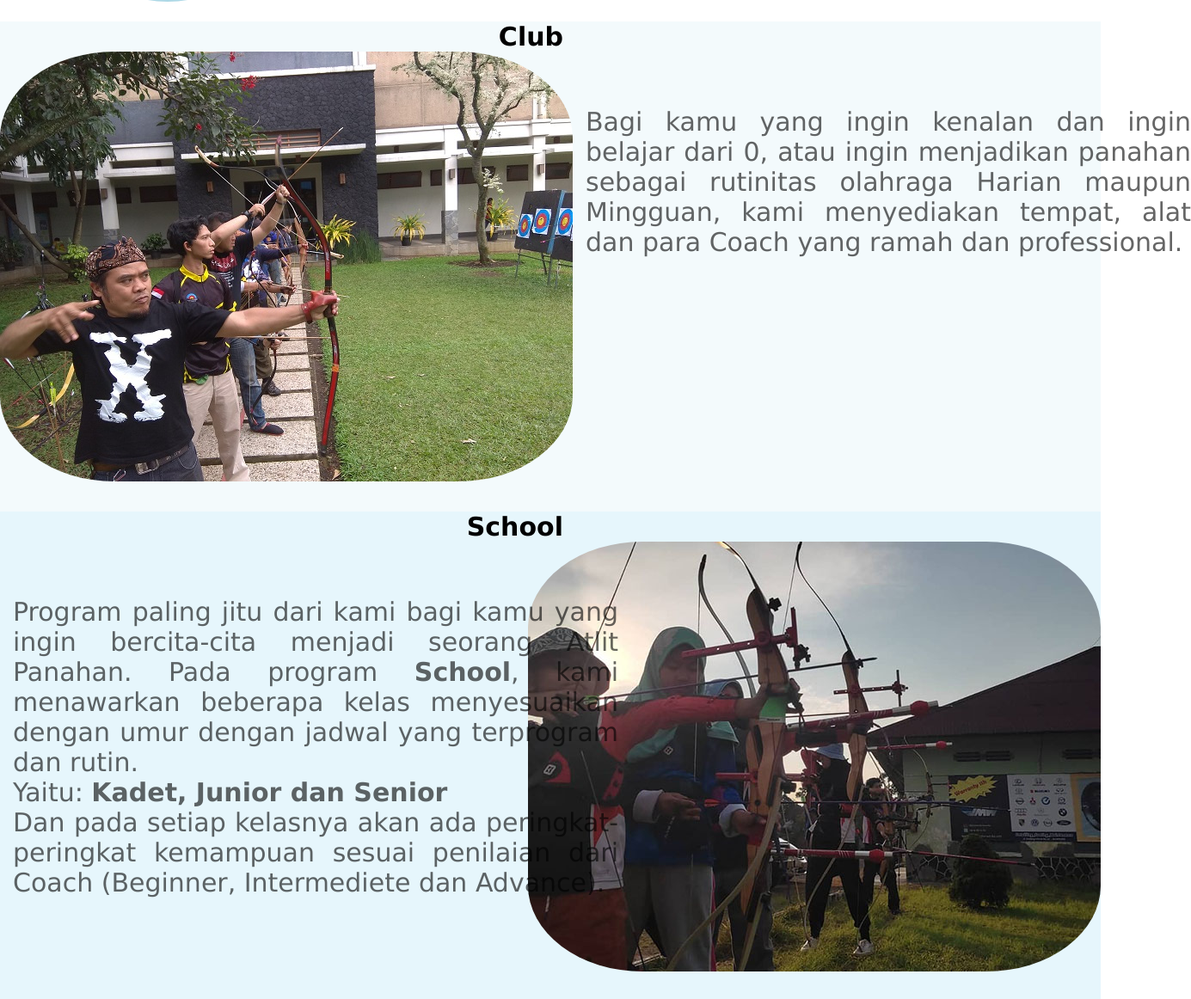
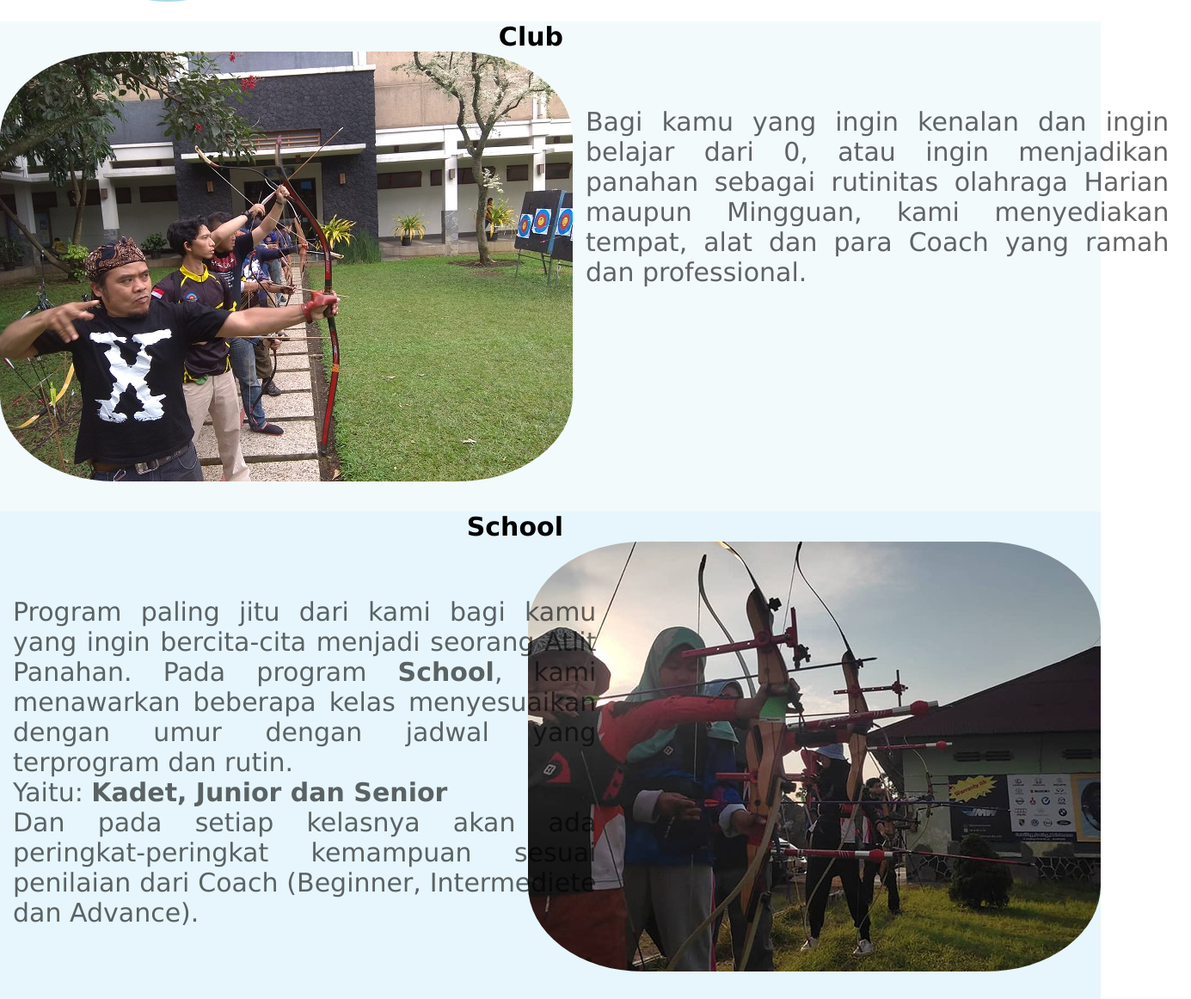
Before and after one commit to fowazalvarez/archeryclub.github.io, a plain HTML site: page navbar/program.html in a window 1280 px wide. Shown: the part 769-1931 px from the top of the page at 86% size, 1385 px wide, since content can reach past the window. Drawn offline with Linux system fonts and the light colour scheme.

Commit message:
Update stylenavbar.css

```diff
--- a/css/stylenavbar.css
+++ b/css/stylenavbar.css
@@ -341,7 +341,7 @@ section h3 {
 .gambar-text {
   display: inline-block;
   position: absolute;
-  width: 55%;
+  width: 53%;
   margin: 0 0 0 15px;
   text-align: justify;
   font-size: 30px;
```
